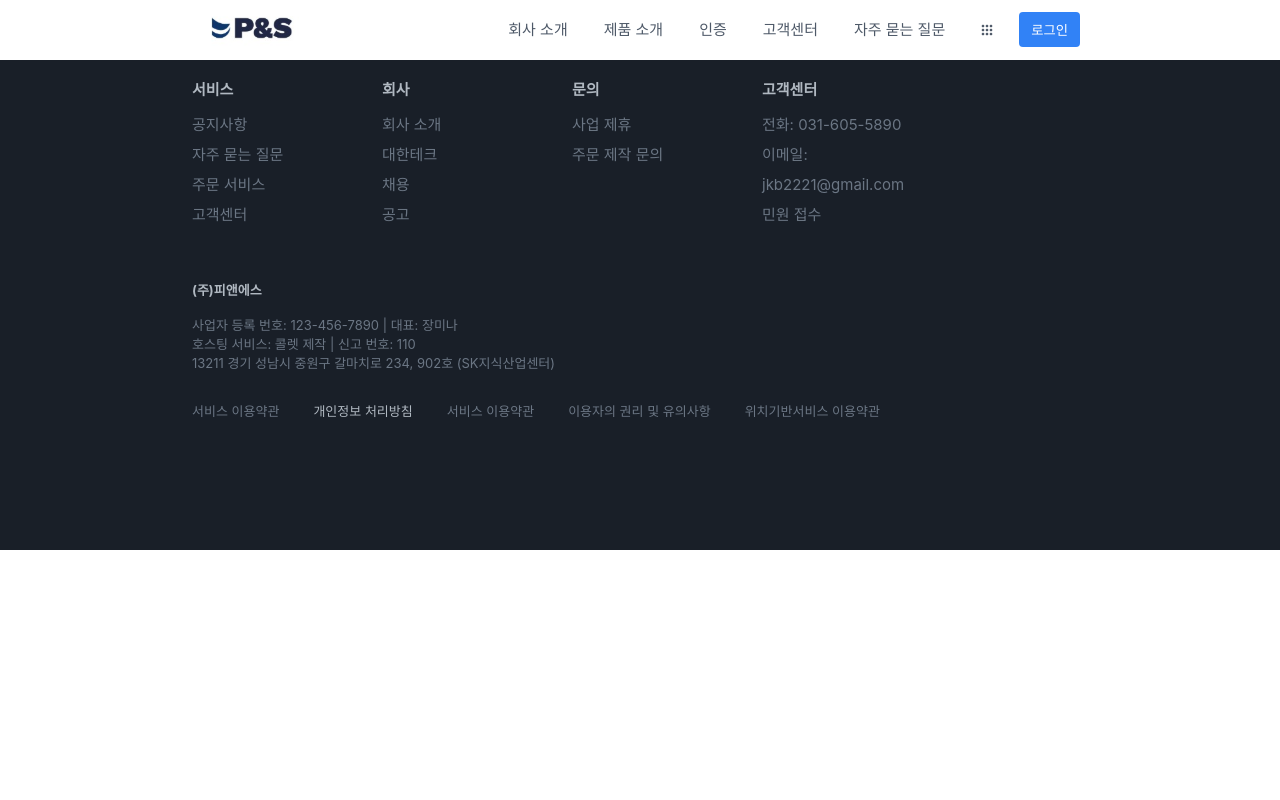
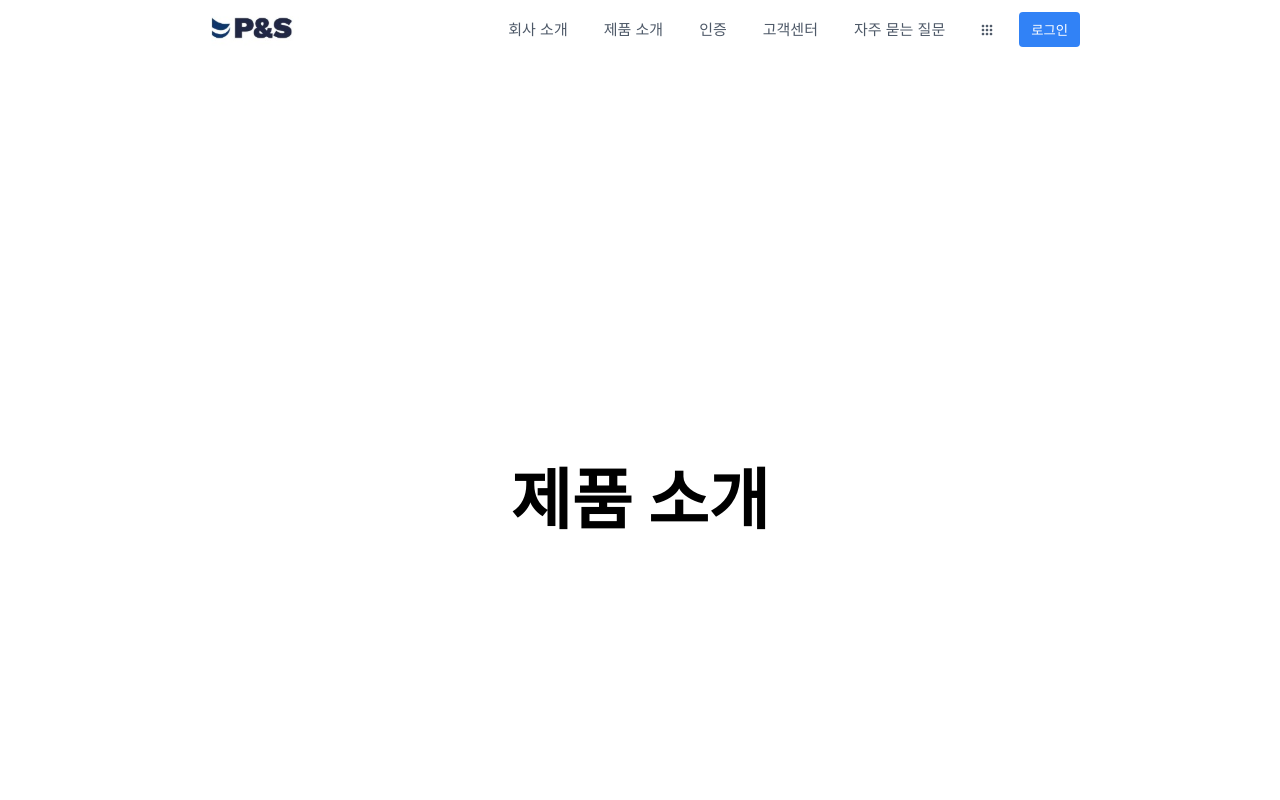
Before and after one commit to kyubumjang/pns-fe, a Next.js app: page /product in a window 1280 px wide. Shown: the top 800 px of the page. Built offline with nearby package versions, Linux system fonts and the light colour scheme; a web font is replaced by a local one.

Commit message:
feat: add ProductIntroduce components

```diff
--- /dev/null
+++ b/src/components/product/ProductIntroduce/ProductIntroduce.styles.ts
@@ -0,0 +1,9 @@
+import styled from '@emotion/styled';
+
+export const Container = styled('div')({
+  display: 'flex',
+  flexDirection: 'column',
+  alignItems: 'center',
+  justifyContent: 'center',
+  height: '1000px',
+});
--- /dev/null
+++ b/src/components/product/ProductIntroduce/ProductIntroduce.tsx
@@ -0,0 +1,13 @@
+import Text from '@/components/common/Text/Text';
+
+import * as S from './ProductIntroduce.styles';
+
+const ProductIntroduce = () => {
+  return (
+    <S.Container>
+      <Text tag='h1'>제품 소개</Text>
+    </S.Container>
+  );
+};
+
+export default ProductIntroduce;
--- /dev/null
+++ b/src/components/product/ProductIntroduce/index.ts
@@ -0,0 +1 @@
+export { default as ProductIntroduce } from './ProductIntroduce';
--- a/src/pages/product/index.tsx
+++ b/src/pages/product/index.tsx
@@ -1,5 +1,12 @@
+import { ProductIntroduce } from '@/components/product/ProductIntroduce';
+import { Container } from '@/styles/common';
+
 const Product = () => {
-  return <div>제품 소개</div>;
+  return (
+    <Container>
+      <ProductIntroduce />
+    </Container>
+  );
 };
 
 export default Product;
```
